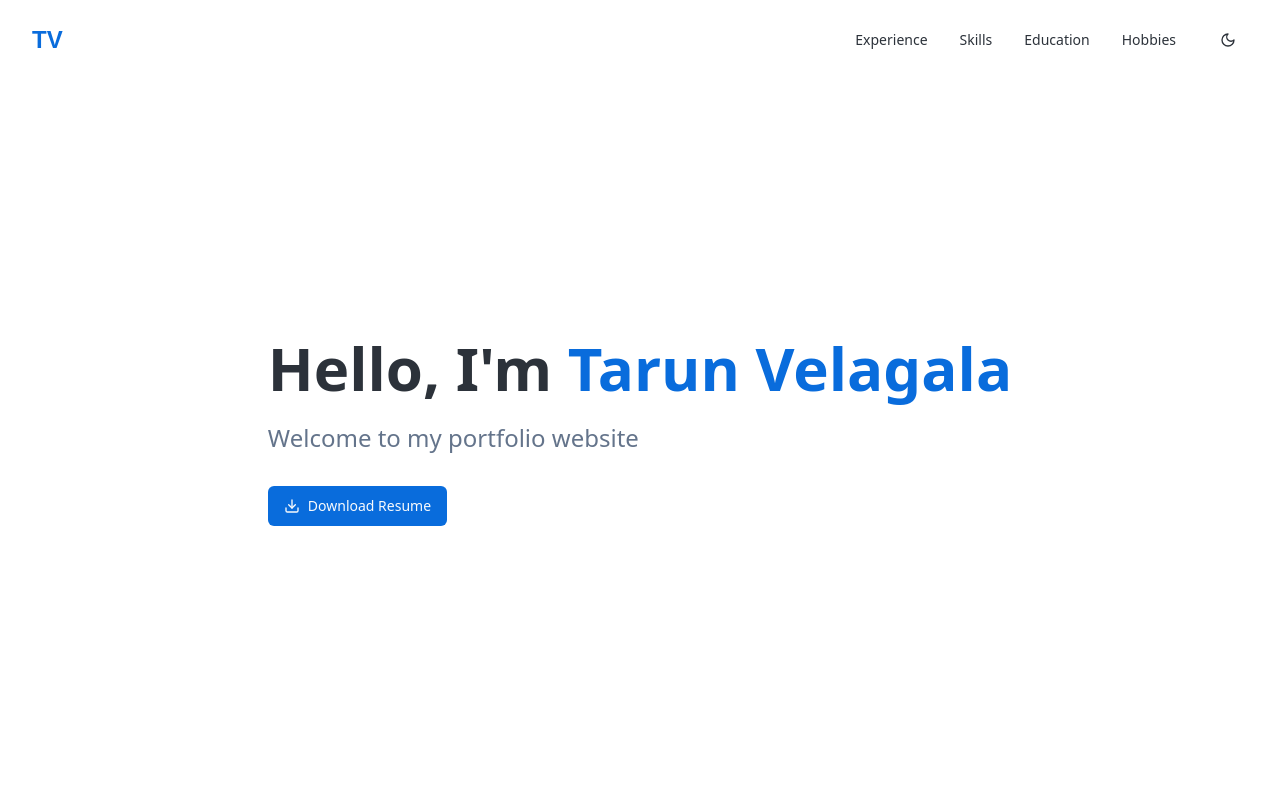
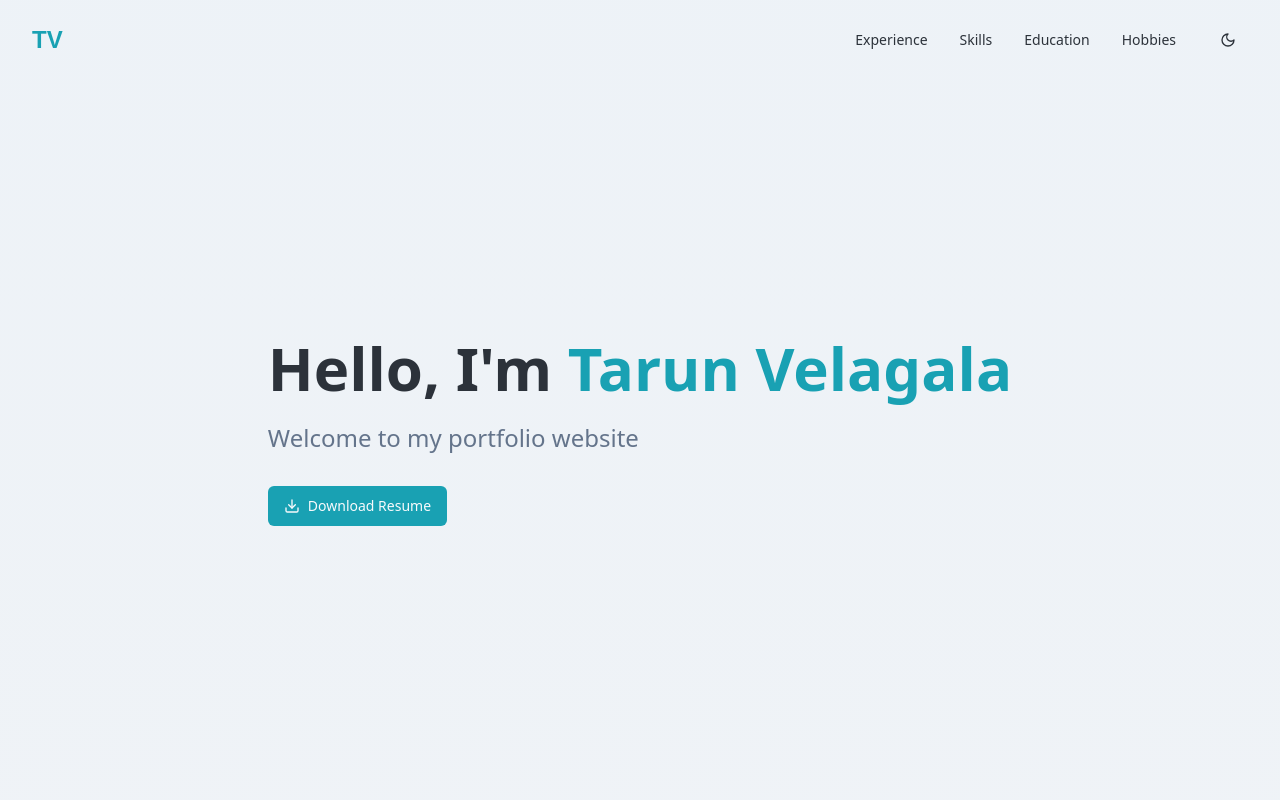
Before and after one commit to tarunvelagala/tarunvelagala.github.io, a React (Vite) app: page / in a window 1280 px wide. Shown: the top 800 px of the page. Built offline with nearby package versions, Linux system fonts and the light colour scheme; a web font is replaced by a local one.

Commit message:
Apply color theme
Update colors based on the provided color palette.

```diff
--- a/src/components/Footer.tsx
+++ b/src/components/Footer.tsx
@@ -3,7 +3,7 @@ export default function Footer() {
   const currentYear = new Date().getFullYear();
 
   return (
-    <footer className="bg-muted/30 py-8">
+    <footer className="bg-secondary/50 py-8">
       <div className="section-container">
         <div className="flex flex-col md:flex-row justify-between items-center">
           <div>
@@ -11,10 +11,10 @@ export default function Footer() {
           </div>
           <div className="mt-4 md:mt-0">
             <nav className="flex space-x-4">
-              <a href="#" className="text-sm text-muted-foreground hover:text-primary">LinkedIn</a>
-              <a href="#" className="text-sm text-muted-foreground hover:text-primary">GitHub</a>
-              <a href="#" className="text-sm text-muted-foreground hover:text-primary">Twitter</a>
-              <a href="#" className="text-sm text-muted-foreground hover:text-primary">Contact</a>
+              <a href="#" className="text-sm text-muted-foreground hover:text-primary transition-colors">LinkedIn</a>
+              <a href="#" className="text-sm text-muted-foreground hover:text-primary transition-colors">GitHub</a>
+              <a href="#" className="text-sm text-muted-foreground hover:text-primary transition-colors">Twitter</a>
+              <a href="#" className="text-sm text-muted-foreground hover:text-primary transition-colors">Contact</a>
             </nav>
           </div>
         </div>
--- a/src/components/HeroSection.tsx
+++ b/src/components/HeroSection.tsx
@@ -11,7 +11,7 @@ export default function HeroSection() {
   };
 
   return (
-    <section id="hero" className="min-h-screen flex items-center pt-16">
+    <section id="hero" className="min-h-screen flex items-center pt-16 bg-gradient-to-b from-background to-secondary/30">
       <div className="section-container">
         <div className="max-w-3xl">
           <h1 className="text-4xl sm:text-5xl md:text-6xl font-bold mb-6">
@@ -21,7 +21,7 @@ export default function HeroSection() {
           <p className="text-xl md:text-2xl mb-8 text-muted-foreground">
             Welcome to my portfolio website
           </p>
-          <Button onClick={handleDownloadResume} className="flex items-center gap-2">
+          <Button onClick={handleDownloadResume} className="flex items-center gap-2 bg-primary hover:bg-accent transition-colors">
             <Download className="h-4 w-4" />
             Download Resume
           </Button>
--- a/src/index.css
+++ b/src/index.css
@@ -5,7 +5,7 @@
 
 @layer base {
   :root {
-    --background: 0 0% 100%;
+    --background: 210 38% 95%; /* #edf2f7 - light background */
     --foreground: 215 14% 20%;
 
     --card: 0 0% 100%;
@@ -14,19 +14,19 @@
     --popover: 0 0% 100%;
     --popover-foreground: 215 14% 20%;
 
-    --primary: 212 92% 45%;
+    --primary: 187 75% 40%; /* #1fb7c2 - teal color */
     --primary-foreground: 210 40% 98%;
 
-    --secondary: 210 40% 96.1%;
+    --secondary: 220 14% 96%; /* #f2f4f8 - light gray */
     --secondary-foreground: 215 14% 20%;
 
     --muted: 210 40% 96.1%;
     --muted-foreground: 215.4 16.3% 46.9%;
 
-    --accent: 210 40% 96.1%;
+    --accent: 164 45% 51%; /* #45c9a5 - greenish teal */
     --accent-foreground: 215 14% 20%;
 
-    --destructive: 0 84.2% 60.2%;
+    --destructive: 0 100% 67%; /* #ff5757 - salmon red */
     --destructive-foreground: 210 40% 98%;
 
     --border: 214.3 31.8% 91.4%;
@@ -46,37 +46,37 @@
   }
 
   .dark {
-    --background: 215 14% 20%;
+    --background: 222 47% 11%; /* #0e1c2f - dark blue */
     --foreground: 210 40% 98%;
 
-    --card: 215 14% 20%;
+    --card: 222 47% 11%;
     --card-foreground: 210 40% 98%;
 
-    --popover: 215 14% 20%;
+    --popover: 222 47% 11%;
     --popover-foreground: 210 40% 98%;
 
-    --primary: 212 92% 45%;
+    --primary: 187 75% 40%; /* #1fb7c2 - teal color */
     --primary-foreground: 210 40% 98%;
 
-    --secondary: 217.2 32.6% 17.5%;
+    --secondary: 217 33% 17%; /* #1e2b3c - darker blue */
     --secondary-foreground: 210 40% 98%;
 
-    --muted: 217.2 32.6% 17.5%;
+    --muted: 217 33% 17%;
     --muted-foreground: 215 20.2% 65.1%;
 
-    --accent: 217.2 32.6% 17.5%;
+    --accent: 164 45% 51%; /* #45c9a5 - greenish teal */
     --accent-foreground: 210 40% 98%;
 
-    --destructive: 0 62.8% 30.6%;
+    --destructive: 0 100% 67%; /* #ff5757 - salmon red */
     --destructive-foreground: 210 40% 98%;
 
     --border: 217.2 32.6% 17.5%;
     --input: 217.2 32.6% 17.5%;
     --ring: 212.7 26.8% 83.9%;
 
-    --sidebar-background: 240 5.9% 10%;
+    --sidebar-background: 222 47% 11%;
     --sidebar-foreground: 240 4.8% 95.9%;
-    --sidebar-primary: 224.3 76.3% 48%;
+    --sidebar-primary: 187 75% 40%;
     --sidebar-primary-foreground: 0 0% 100%;
     --sidebar-accent: 240 3.7% 15.9%;
     --sidebar-accent-foreground: 240 4.8% 95.9%;
--- a/src/pages/Index.tsx
+++ b/src/pages/Index.tsx
@@ -9,7 +9,7 @@ import Footer from "@/components/Footer";
 
 const Index = () => {
   return (
-    <div className="min-h-screen">
+    <div className="min-h-screen bg-background">
       <Navbar />
       <main>
         <HeroSection />
--- a/tailwind.config.ts
+++ b/tailwind.config.ts
@@ -68,6 +68,13 @@ export default {
 					'accent-foreground': 'hsl(var(--sidebar-accent-foreground))',
 					border: 'hsl(var(--sidebar-border))',
 					ring: 'hsl(var(--sidebar-ring))'
+				},
+				palette: {
+					teal: '#1fb7c2',
+					greenTeal: '#45c9a5',
+					salmon: '#ff5757',
+					lightBg: '#edf2f7',
+					darkBg: '#0e1c2f'
 				}
 			},
 			fontFamily: {
```
